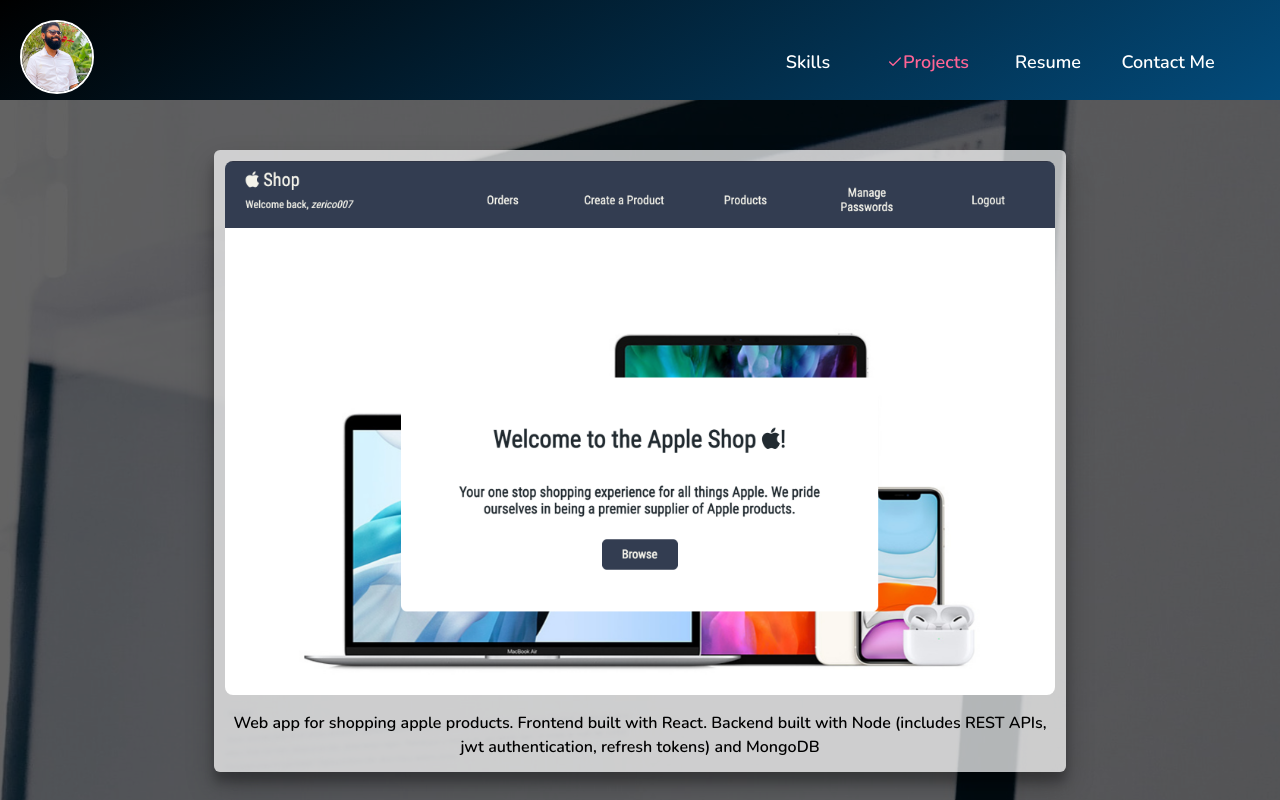
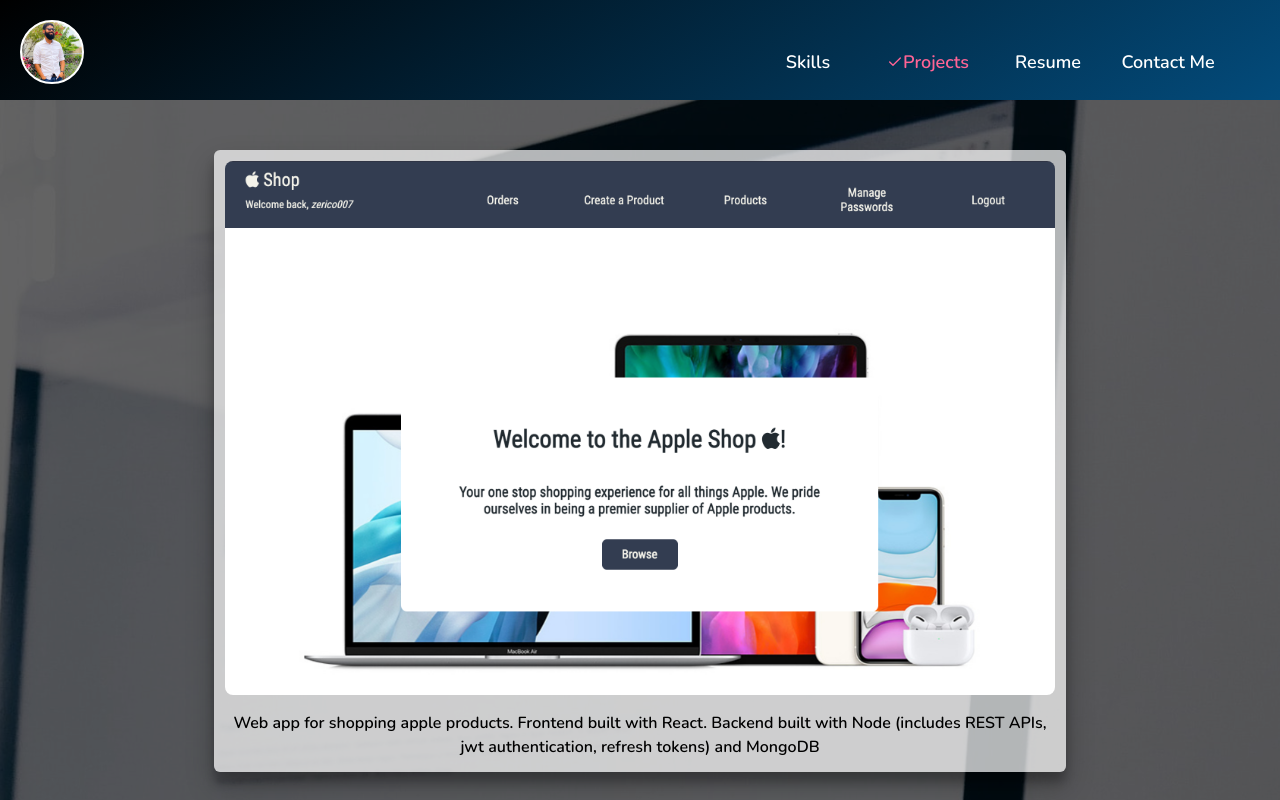
Before and after one commit to zerico007/profile, a React (Create React App) app: page / in a window 1280 px wide. Both pictures are taken after a click on the element "Projects". Shown: the top 800 px of the page. Built offline with nearby package versions, Linux system fonts and the light colour scheme.

Commit message:
fixed glitch

```diff
--- a/src/components/NavBar.js
+++ b/src/components/NavBar.js
@@ -17,12 +17,14 @@
 `;
 
 const ImgDiv = styled.div`
-  width: 60px;
-  height: 60px;
+  width: 50px;
+  height: 50px;
   border-radius: 100px;
   border: 2px solid white;
   padding: 5px;
-  overflow: hidden;
+  background-image: url(${profilePic});
+  background-size: cover;
+  background-repeat: no-repeat;
   float: left;
   display: flex;
   align-items: center;
@@ -119,17 +121,7 @@
           setShowNav(false);
           setNav(false);
         }}
-      >
-        <img
-          src={profilePic}
-          alt="profile-pic"
-          style={{
-            objectFit: "contain",
-            width: "100px",
-            transform: "translateY(30px)",
-          }}
-        />
-      </ImgDiv>
+      />
       {!mobile && (
         <NavButtonsDiv>
           <NavButton
--- a/src/components/Projects.js
+++ b/src/components/Projects.js
@@ -45,6 +45,16 @@
   grid-area: desc;
 `;
 
+const ContainerDiv = styled.div`
+  position: relative;
+  width: 100%;
+  height: auto;
+  display: flex;
+  flex-direction: column;
+  align-items: center;
+  justify-content: center;
+`;
+
 const LaunchButton = styled.button`
   position: relative;
   border: 2px solid white;
@@ -81,7 +91,7 @@
   };
 
   return (
-    <>
+    <ContainerDiv>
       <ProjectDiv
         onMouseEnter={() => !mobile && setShop(true)}
         onMouseLeave={() => setShop(false)}
@@ -202,7 +212,7 @@
           </a>
         )}
       </ProjectDiv>
-    </>
+    </ContainerDiv>
   );
 };
 
--- a/src/components/Resume.js
+++ b/src/components/Resume.js
@@ -3,6 +3,16 @@
 import { Download } from "react-feather";
 import resumePic from "../assets/resume.jpg";
 import { saveAs } from "file-saver";
+
+const ContainerDiv = styled.div`
+  position: relative;
+  width: 100%;
+  height: auto;
+  display: flex;
+  flex-direction: column;
+  align-items: center;
+  justify-content: center;
+`;
 
 const ResumeDiv = styled.div`
   position: relative;
@@ -51,14 +61,14 @@
   };
 
   return (
-    <>
+    <ContainerDiv>
       <DownloadButton mobileSite={mobile} onClick={downloadResume}>
         <Download size={16} style={{ marginRight: "4px" }} /> Download
       </DownloadButton>
       <ResumeDiv>
         <img style={{ width: "100%" }} src={resumePic} alt="resume-pic" />
       </ResumeDiv>
-    </>
+    </ContainerDiv>
   );
 };
 
```
